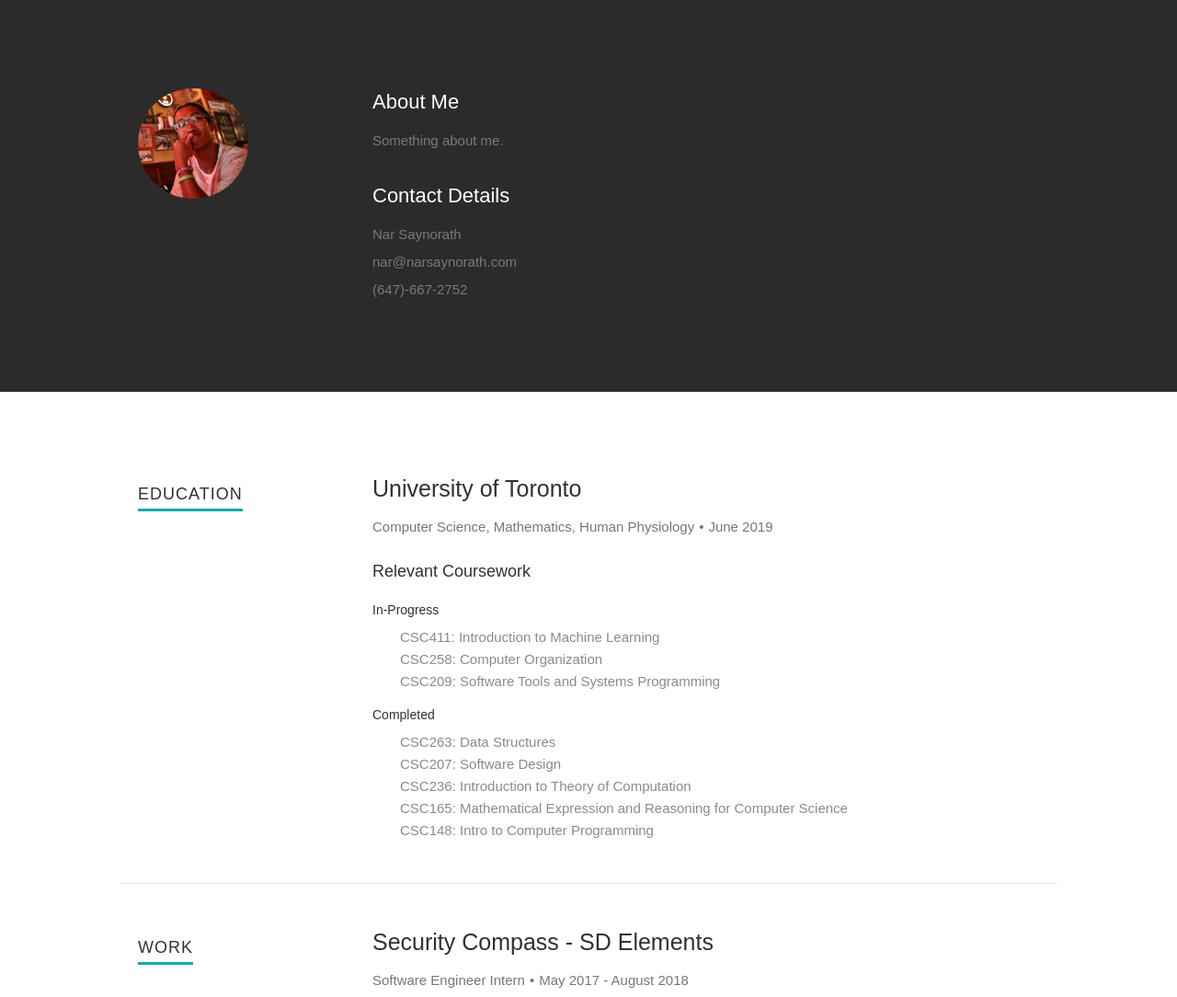
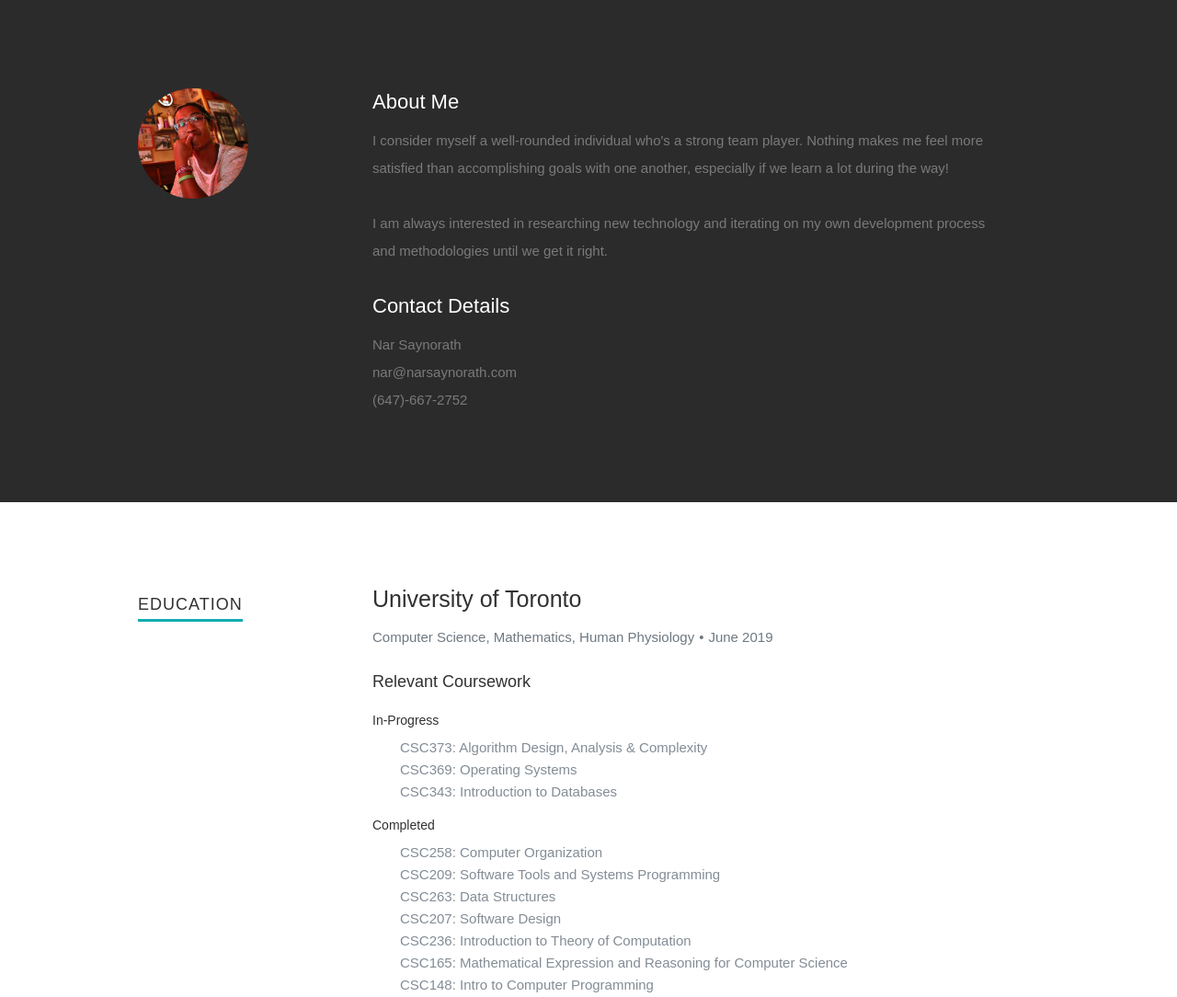
Before and after one commit to narsaynorath/personal_website_old, a Gatsby site: page / in a window 1280 px wide. Shown: the part 800-1884 px from the top of the page at 92% size. Built offline with nearby package versions, Linux system fonts and the light colour scheme; Gatsby itself is replaced by a stand-in of ours; a web font is replaced by a local one.

Commit message:
Update website information

```diff
--- a/package.json
+++ b/package.json
@@ -17,7 +17,7 @@
     "gatsby-source-filesystem": "^1.5.8",
     "gatsby-transformer-remark": "^1.7.21",
     "gatsby-transformer-sharp": "^1.6.14",
-    "react-icons": "2.2.7",
+    "react-icons": "^3.3.0",
     "react-slick": "0.16.0",
     "slick-carousel": "1.8.1",
     "typography-theme-bootstrap": "0.16.7"
--- a/src/components/About.js
+++ b/src/components/About.js
@@ -1,5 +1,4 @@
 import React from "react";
-// import { FaCloudDownloadAlt } from "react-icons/fa";
 
 import profilePic from "../assets/images/profilepic.jpg";
 
@@ -12,7 +11,14 @@
       <div className="nine columns main-col">
         <h2>About Me</h2>
         <p>
-          Something about me.
+          I consider myself a well-rounded individual who's a strong team player.
+          Nothing makes me feel more satisfied than accomplishing goals with one another,
+          especially if we learn a lot during the way!
+        </p>
+
+        <p>
+          I am always interested in researching new technology and iterating on my own
+          development process and methodologies until we get it right.
         </p>
         <div className="row">
           <div className="columns contact-details">
@@ -28,14 +34,6 @@
               <br />
             </p>
           </div>
-          {/* TODO: Add download resume button
-            <div className="columns download">
-            <p>
-              <a href="https://drive.google.com/file/d/1JGNomJQM0wFUnSz9z1MEMxmrdhubGrsa/view?usp=sharing" download>
-                <FaCloudDownloadAlt style={{ paddingTop: '4px' }} /> Download Resume
-              </a>
-            </p>
-          </div> */}
         </div>
       </div>
     </div>
--- a/src/components/Banner.js
+++ b/src/components/Banner.js
@@ -8,7 +8,7 @@
       <h3>
         I'm a Toronto based <span>software engineer</span> currently
         attending the <span>University of Toronto</span>.
-        I am passionate about applying my love for solving problems through technology
+        I am passionate about applying my love for solving problems with technology
         to improve both the <span>user experience</span> and
         <span>
           {" "}
--- a/src/components/Education.js
+++ b/src/components/Education.js
@@ -26,9 +26,9 @@
               <div>
                 <h6>In-Progress</h6>
                 <ul>
-                  <li>CSC411: Introduction to Machine Learning</li>
-                  <li>CSC258: Computer Organization</li>
-                  <li>CSC209: Software Tools and Systems Programming</li>
+                  <li>CSC373: Algorithm Design, Analysis & Complexity</li>
+                  <li>CSC369: Operating Systems</li>
+                  <li>CSC343: Introduction to Databases</li>
                 </ul>
               </div>
             </li>
@@ -36,6 +36,8 @@
               <div>
                 <h6>Completed</h6>
                 <ul>
+                  <li>CSC258: Computer Organization</li>
+                  <li>CSC209: Software Tools and Systems Programming</li>
                   <li>CSC263: Data Structures</li>
                   <li>CSC207: Software Design</li>
                   <li>CSC236: Introduction to Theory of Computation</li>
--- a/src/components/Skills.js
+++ b/src/components/Skills.js
@@ -9,18 +9,10 @@
     </div>
 
     <div className="nine columns main-col">
-      {/*<p>
-        Sed ut perspiciatis unde omnis iste natus error sit voluptatem
-        accusantium doloremque laudantium, totam rem aperiam, eaque ipsa quae ab
-        illo inventore veritatis et quasi architecto beatae vitae dicta sunt
-        explicabo. Nemo enim ipsam voluptatem quia voluptas sit aspernatur aut
-        odit aut fugit, sed quia consequuntur magni dolores eos qui ratione
-        voluptatem sequi nesciunt.
-      </p>*/}
       <table>
         <tr>
           <th>Programming Languages</th>
-          <td>Python, JavaScript, Java, LaTeX</td>
+          <td>Python, JavaScript, Java, SQL, LaTeX</td>
         </tr>
         <tr>
           <th>Frameworks and Libraries</th>
```
Also changed, not shown: 2 other files.
